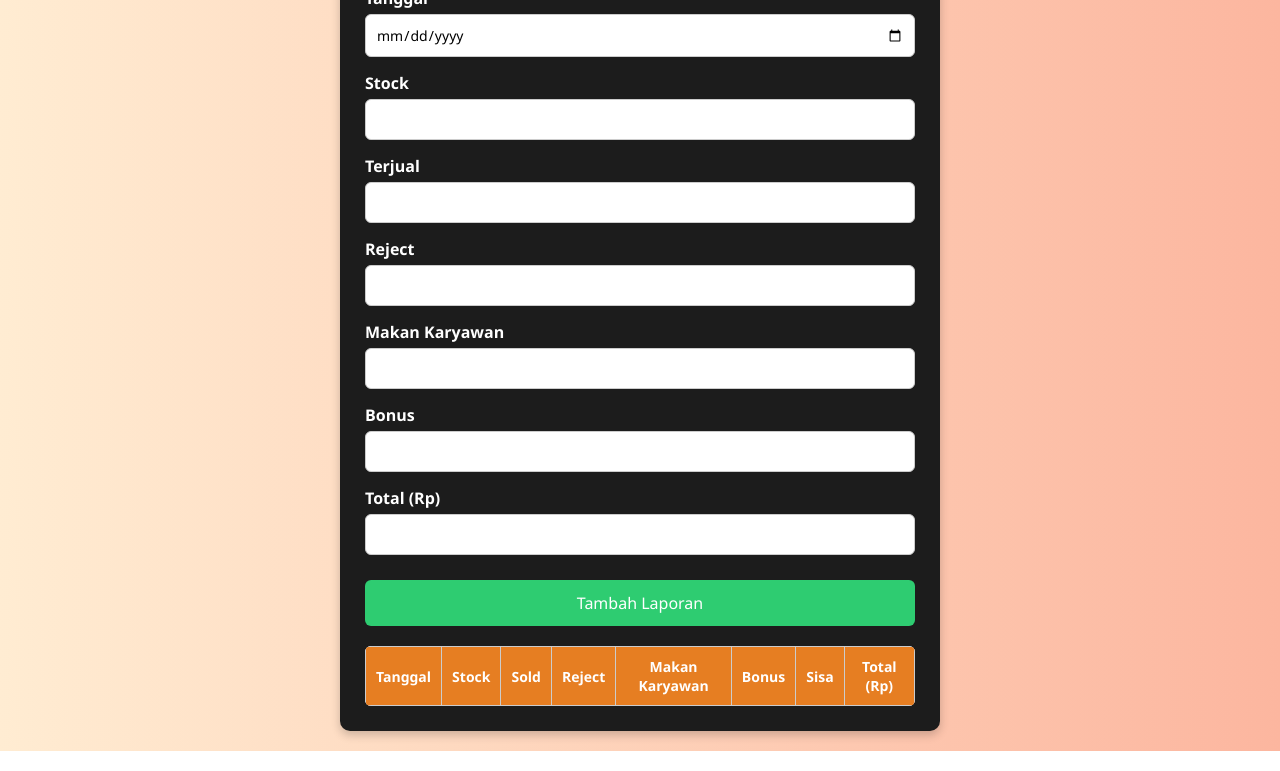
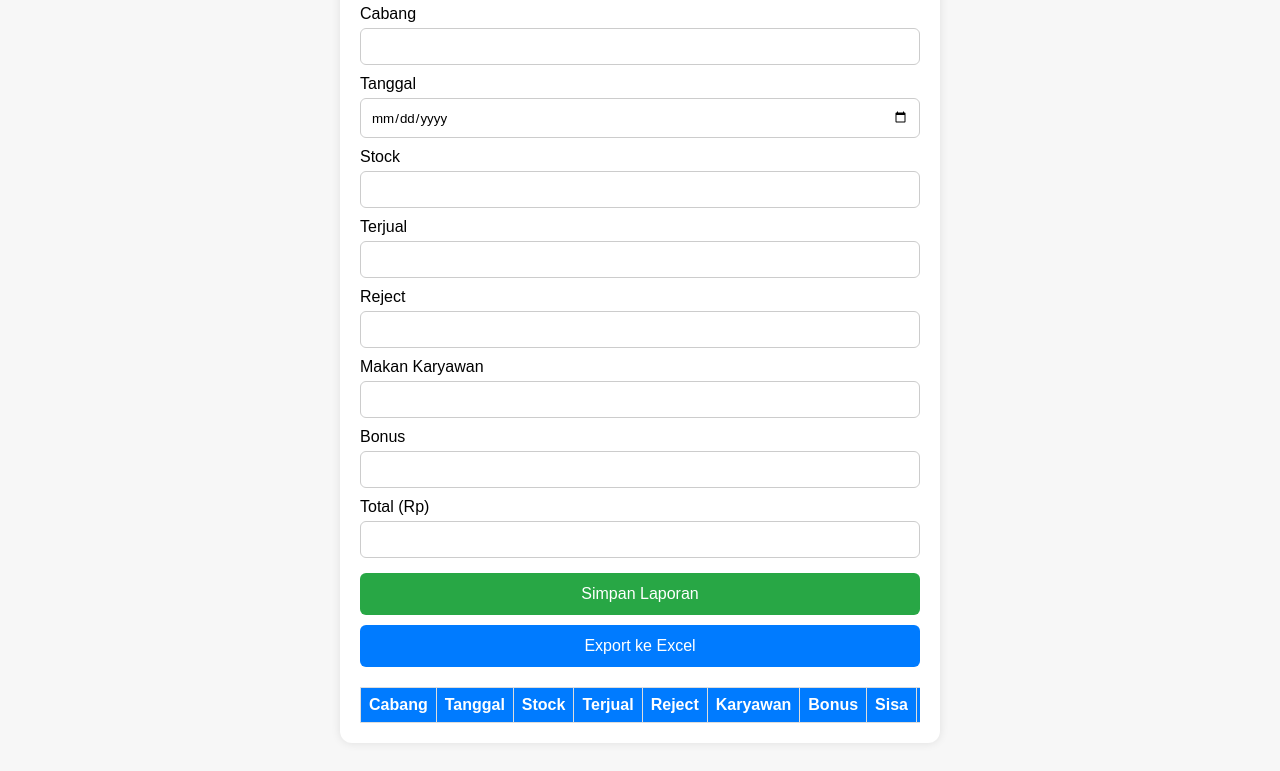
Before and after one commit to lylya/warunggs, a plain HTML site: page index.html in a window 1280 px wide. Shown: the part 121-892 px from the top of the page. Drawn offline with Linux system fonts and the light colour scheme.

Commit message:
Update index.html

```diff
--- a/index.html
+++ b/index.html
@@ -4,93 +4,73 @@
 		<meta charset="UTF-8" />
 		<meta name="viewport" content="width=device-width, initial-scale=1.0" />
 		<title>Laporan Penjualan Ayam Geprek</title>
+		<script src="https://cdnjs.cloudflare.com/ajax/libs/xlsx/0.17.5/xlsx.full.min.js"></script>
 		<style>
 			* {
-				margin: 0;
-				padding: 0;
 				box-sizing: border-box;
-				font-family: "Segoe UI", sans-serif;
+				font-family: Arial, sans-serif;
 			}
-
 			body {
-				background: linear-gradient(to right, #ffecd2, #fcb69f);
+				background-color: #f7f7f7;
 				padding: 20px;
 			}
-
 			.container {
 				max-width: 600px;
+				background: white;
 				margin: auto;
-				background: #1c1c1c;
-				padding: 25px;
-				border-radius: 10px;
-				color: white;
-				box-shadow: 0 4px 10px rgba(0, 0, 0, 0.2);
+				padding: 20px;
+				border-radius: 12px;
+				box-shadow: 0 0 10px rgba(0, 0, 0, 0.1);
+				overflow-x: auto;
 			}
-
 			h1 {
 				text-align: center;
-				color: #e67e22;
 				margin-bottom: 20px;
 			}
-
-			.form-group {
-				margin-bottom: 15px;
+			label {
+				margin-top: 10px;
+				display: block;
 			}
-
-			label {
-				display: block;
-				font-weight: bold;
-				margin-bottom: 5px;
-			}
-
-			input {
+			input,
+			select {
 				width: 100%;
 				padding: 10px;
+				margin-top: 5px;
 				border-radius: 6px;
 				border: 1px solid #ccc;
-				font-size: 14px;
 			}
-
 			button {
+				margin-top: 15px;
 				width: 100%;
 				padding: 12px;
-				background-color: #2ecc71;
+				background-color: #28a745;
 				color: white;
-				font-size: 16px;
 				border: none;
 				border-radius: 6px;
+				font-size: 16px;
 				cursor: pointer;
-				margin-top: 10px;
 			}
-
 			table {
 				width: 100%;
 				margin-top: 20px;
 				border-collapse: collapse;
-				background: white;
-				color: black;
-				border-radius: 6px;
-				overflow: hidden;
 			}
-
 			th,
 			td {
-				padding: 10px;
-				border: 1px solid #ccc;
+				border: 1px solid #ddd;
+				padding: 8px;
 				text-align: center;
-				font-size: 14px;
+				white-space: nowrap;
 			}
-
 			th {
-				background-color: #e67e22;
+				background-color: #007bff;
 				color: white;
 			}
-
 			@media (max-width: 600px) {
-				table {
-					display: block;
-					overflow-x: auto;
-					white-space: nowrap;
+				input,
+				select,
+				button {
+					font-size: 14px;
 				}
 			}
 		</style>
@@ -98,60 +78,54 @@
 	<body>
 		<div class="container">
 			<h1>Laporan Penjualan Ayam Geprek</h1>
-			<form id="form-laporan">
-				<div class="form-group">
-					<label for="tanggal">Tanggal</label>
-					<input type="date" id="tanggal" required />
-				</div>
-				<div class="form-group">
-					<label for="stock">Stock</label>
-					<input type="number" id="stock" required />
-				</div>
-				<div class="form-group">
-					<label for="sold">Terjual</label>
-					<input type="number" id="sold" required />
-				</div>
-				<div class="form-group">
-					<label for="reject">Reject</label>
-					<input type="number" id="reject" required />
-				</div>
-				<div class="form-group">
-					<label for="karyawan">Makan Karyawan</label>
-					<input type="number" id="karyawan" required />
-				</div>
-				<div class="form-group">
-					<label for="bonus">Bonus</label>
-					<input type="number" id="bonus" required />
-				</div>
-				<div class="form-group">
-					<label for="total">Total (Rp)</label>
-					<input type="number" id="total" required />
-				</div>
-				<button type="submit">Tambah Laporan</button>
+			<form id="form">
+				<label>Cabang</label>
+				<input type="text" id="cabang" required />
+				<label>Tanggal</label><input type="date" id="tanggal" required />
+				<label>Stock</label><input type="number" id="stock" required />
+				<label>Terjual</label><input type="number" id="sold" required />
+				<label>Reject</label><input type="number" id="reject" required />
+				<label>Makan Karyawan</label
+				><input type="number" id="karyawan" required /> <label>Bonus</label
+				><input type="number" id="bonus" required /> <label>Total (Rp)</label
+				><input type="number" id="total" required />
+				<button type="submit">Simpan Laporan</button>
 			</form>
+			<button
+				onclick="exportExcel()"
+				style="background: #007bff; margin-top: 10px"
+			>
+				Export ke Excel
+			</button>
 
-			<table id="tabel-laporan">
+			<div style="overflow-x: auto">
+				<table id="laporan">
 					<thead>
 						<tr>
+							<th>Cabang</th>
 							<th>Tanggal</th>
 							<th>Stock</th>
-						<th>Sold</th>
+							<th>Terjual</th>
 							<th>Reject</th>
-						<th>Makan Karyawan</th>
+							<th>Karyawan</th>
 							<th>Bonus</th>
 							<th>Sisa</th>
-						<th>Total (Rp)</th>
+							<th>Total</th>
 						</tr>
 					</thead>
 					<tbody></tbody>
 				</table>
 			</div>
+		</div>
+
 		<script>
-			const URL_SHEET = "https://script.google.com/macros/s/AKfycbxxxxx/exec"; // Ganti dengan URL milikmu
+			const form = document.getElementById("form");
+			const tbody = document.querySelector("#laporan tbody");
 
 			form.addEventListener("submit", function (e) {
 				e.preventDefault();
 
+				const cabang = document.getElementById("cabang").value;
 				const tanggal = document.getElementById("tanggal").value;
 				const stock = +document.getElementById("stock").value;
 				const sold = +document.getElementById("sold").value;
@@ -161,50 +135,9 @@
 				const total = +document.getElementById("total").value;
 				const sisa = stock - (sold + reject + karyawan + bonus);
 
-				const data = {
-					tanggal,
-					stock,
-					sold,
-					reject,
-					karyawan,
-					bonus,
-					sisa,
-					total,
-				};
-
-				fetch(URL_SHEET, {
-					method: "POST",
-					body: JSON.stringify(data),
-					headers: {
-						"Content-Type": "application/json",
-					},
-				})
-					.then((res) => {
-						if (res.ok) {
-							alert("Data berhasil dikirim ke Google Sheets!");
-							form.reset();
-						} else {
-							alert("Gagal mengirim data!");
-						}
-					})
-					.catch((err) => alert("Terjadi error: " + err));
-			});
-			const form = document.getElementById("form-laporan");
-			const tbody = document.querySelector("#tabel-laporan tbody");
-
-			form.addEventListener("submit", function (e) {
-				e.preventDefault();
-				const tanggal = document.getElementById("tanggal").value;
-				const stock = parseInt(document.getElementById("stock").value);
-				const sold = parseInt(document.getElementById("sold").value);
-				const reject = parseInt(document.getElementById("reject").value);
-				const karyawan = parseInt(document.getElementById("karyawan").value);
-				const bonus = parseInt(document.getElementById("bonus").value);
-				const total = parseInt(document.getElementById("total").value);
-				const sisa = stock - (sold + reject + karyawan + bonus);
-
 				const row = document.createElement("tr");
 				row.innerHTML = `
+        <td>${cabang}</td>
         <td>${tanggal}</td>
         <td>${stock}</td>
         <td>${sold}</td>
@@ -214,9 +147,16 @@
         <td>${sisa}</td>
         <td>${total.toLocaleString()}</td>
       `;
+
 				tbody.appendChild(row);
 				form.reset();
 			});
+
+			function exportExcel() {
+				const table = document.getElementById("laporan");
+				const wb = XLSX.utils.table_to_book(table, { sheet: "Laporan" });
+				XLSX.writeFile(wb, "Laporan_Penjualan_Ayam_Geprek.xlsx");
+			}
 		</script>
 	</body>
 </html>
```
Lines whose indentation alone changed are shown as unchanged.
